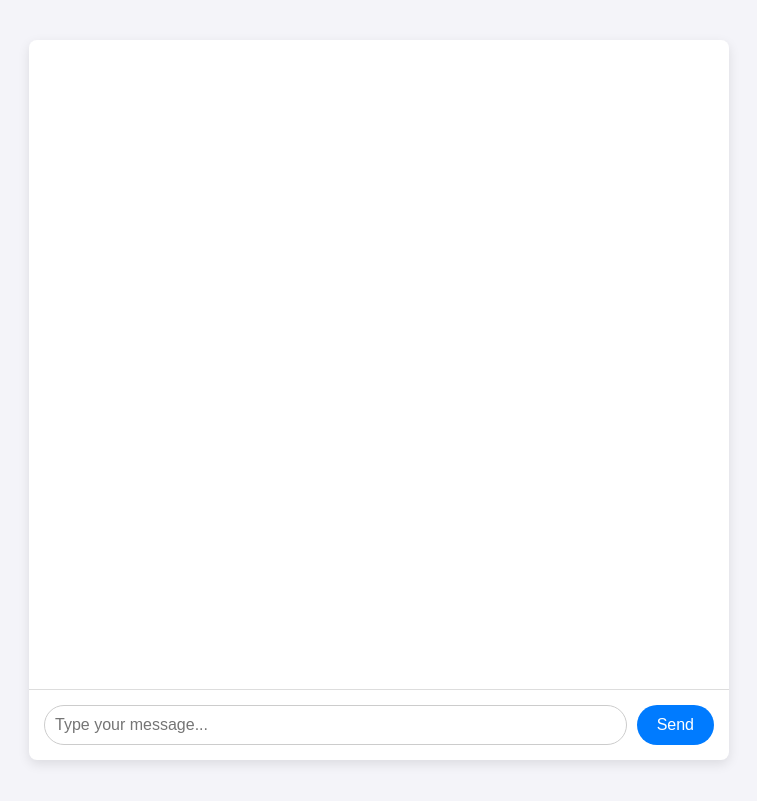
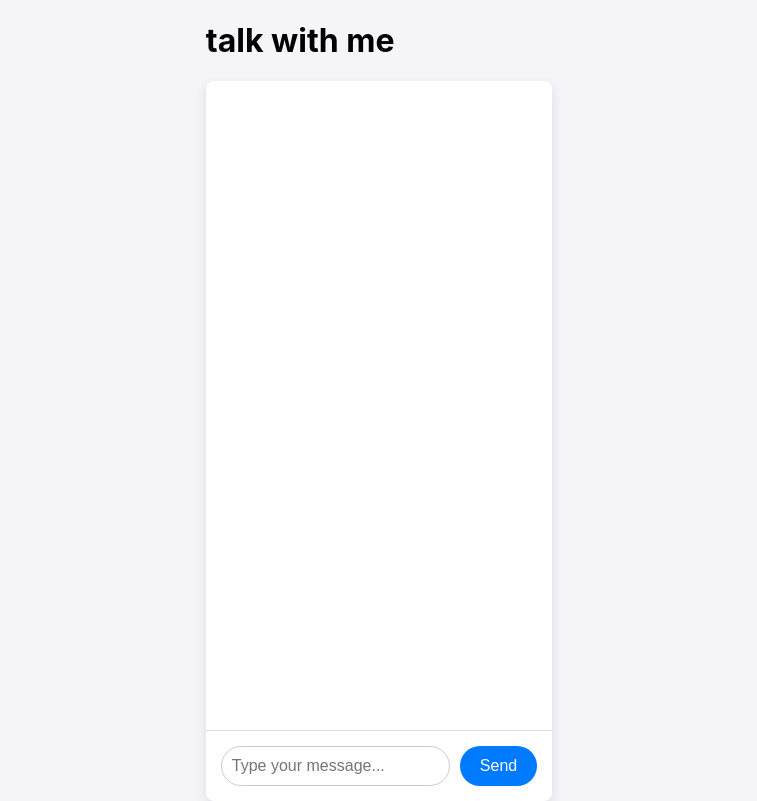
Before and after one commit to constantinbender51-cmyk/Constantin-bot, a website: page public/index.html in a window 1280 px wide. Shown: the whole page, without its empty margins (261-1018 px from the left). Drawn offline with Linux system fonts and the light colour scheme.

Commit message:
Update index.html

```diff
--- a/public/index.html
+++ b/public/index.html
@@ -3,10 +3,14 @@
 <head>
     <meta charset="UTF-8">
     <meta name="viewport" content="width=device-width, initial-scale=1.0">
-    <title>Chat with Constantin</title>
+    <title>Talk With Me</title>
     <link rel="stylesheet" href="style.css">
 </head>
 <body>
+    <div id="app-container">
+        <div id="header">
+            <h1>talk with me</h1>
+        </div>
         <div id="chat-container">
             <div id="chat-window">
                 <!-- Messages will be added here by JavaScript -->
@@ -16,6 +20,7 @@
                 <button type="submit">Send</button>
             </form>
         </div>
+    </div>
 
     <script src="script.js"></script>
 </body>
```
Lines whose indentation alone changed are shown as unchanged.
